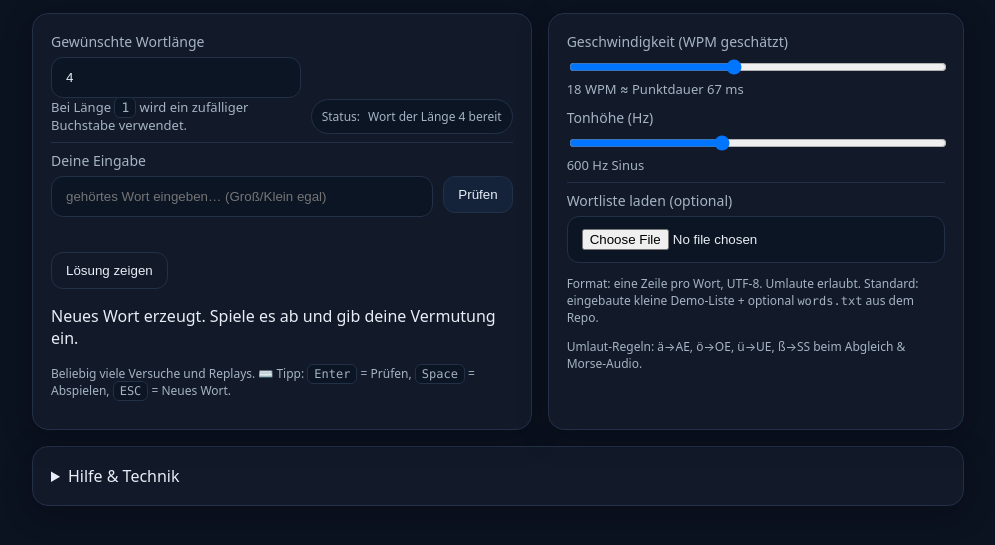
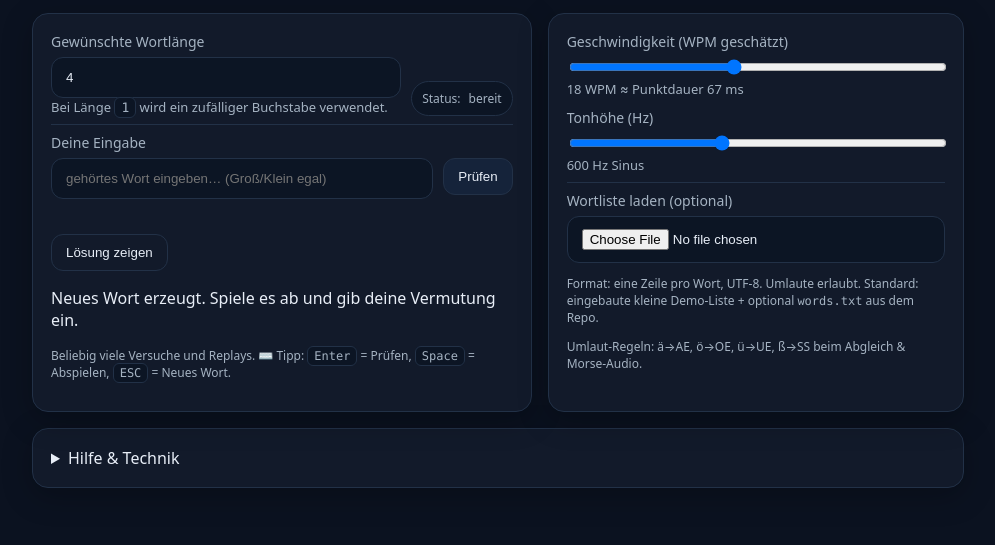
Before and after one commit to JoxCraft/Morscode, a plain HTML site: page index.html in a window 1280 px wide. Shown: the part 65-610 px from the top of the page, without its empty margins (142-1137 px from the left). Drawn offline with Linux system fonts and the light colour scheme.

Commit message:
Update index.html

```diff
--- a/index.html
+++ b/index.html
@@ -321,7 +321,7 @@ function newWord(){
   currentWord = w;
   attempts = 0;
   el.guess.value = '';
-  setStatus('Wort der Länge ' + L + ' bereit');
+  setStatus('bereit');
   setFeedback('Neues Wort erzeugt. Spiele es ab und gib deine Vermutung ein.');
 }
 
```
